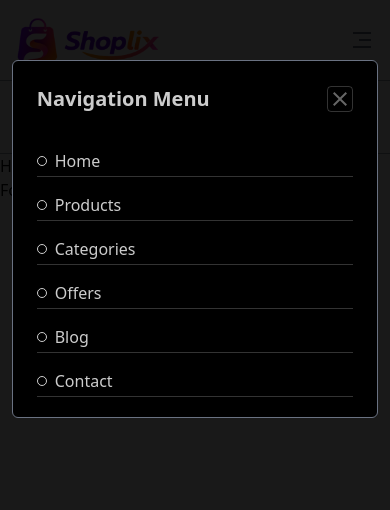
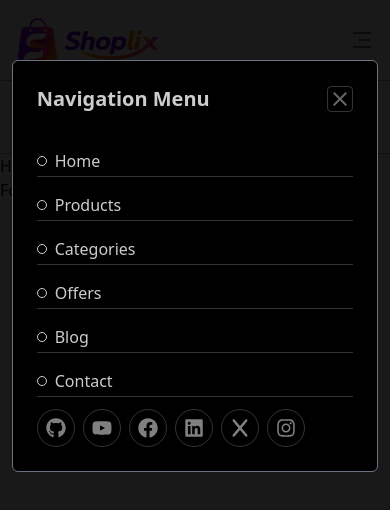
Before and after one commit to rashedjamanraj/shoplix, a Next.js app: page / in a window 390 px wide. Both pictures are taken after a click on the element 362 px from the left and 40 px from the top of the page. Shown: the top 510 px of the page. Built offline with nearby package versions, Linux system fonts and the light colour scheme.

Commit message:
Social Link

```diff
--- /dev/null
+++ b/src/components/SocialLinks.tsx
@@ -0,0 +1,28 @@
+import Link from "next/link";
+import { FaFacebook, FaGithub, FaInstagram, FaLinkedin, FaYoutube } from "react-icons/fa"
+import { FaX } from "react-icons/fa6";
+
+
+const linksData = [
+  { icon: <FaGithub />, href: "http://github.com/rashedjamanraj"},
+  { icon: <FaYoutube />, href: "http://youtube.com"},
+  { icon: <FaFacebook />, href: "http://facebook.com./rasedjamanraj"},
+  { icon: <FaLinkedin />, href: "https://www.linkedin.com/in/rashedjamanraj"},
+  { icon: <FaX />, href: "https://x.com/RashedJamanRaj"},
+  { icon: <FaInstagram />, href: "https://www.instagram.com/rashedjamanraj"},
+
+];
+
+const SocialLinks = () => {
+  return (
+    <div className=" text-xl text-white/50 flex items-center gap-2">
+      {linksData?.map((item, index) => (
+        <Link key={index} href={item?.href} target="blank" className=" border border-white/20 inline-flex p-2 rounded-full hover:text-sky-500 hover:border-sky-500 duration-300 cursor-pointer">
+          {item?.icon}
+        </Link>
+      ))}
+    </div>
+  )
+}
+
+export default SocialLinks
--- a/src/components/header/MobileNavigation.tsx
+++ b/src/components/header/MobileNavigation.tsx
@@ -6,6 +6,7 @@ import { Dialog, DialogPanel } from "@headlessui/react";
 import { MdClose } from "react-icons/md";
 import Link from "next/link";
 import { navigation } from "@/constants";
+import SocialLinks from "../SocialLinks";
 
 const MobileNavigation = () => {
   const [isOpen, setIsOpen] = useState(false);
@@ -54,6 +55,7 @@ const MobileNavigation = () => {
                   </Link>
                 ))}
               </div>
+              <SocialLinks />
             </DialogPanel>
           </div>
         </Dialog>
```
